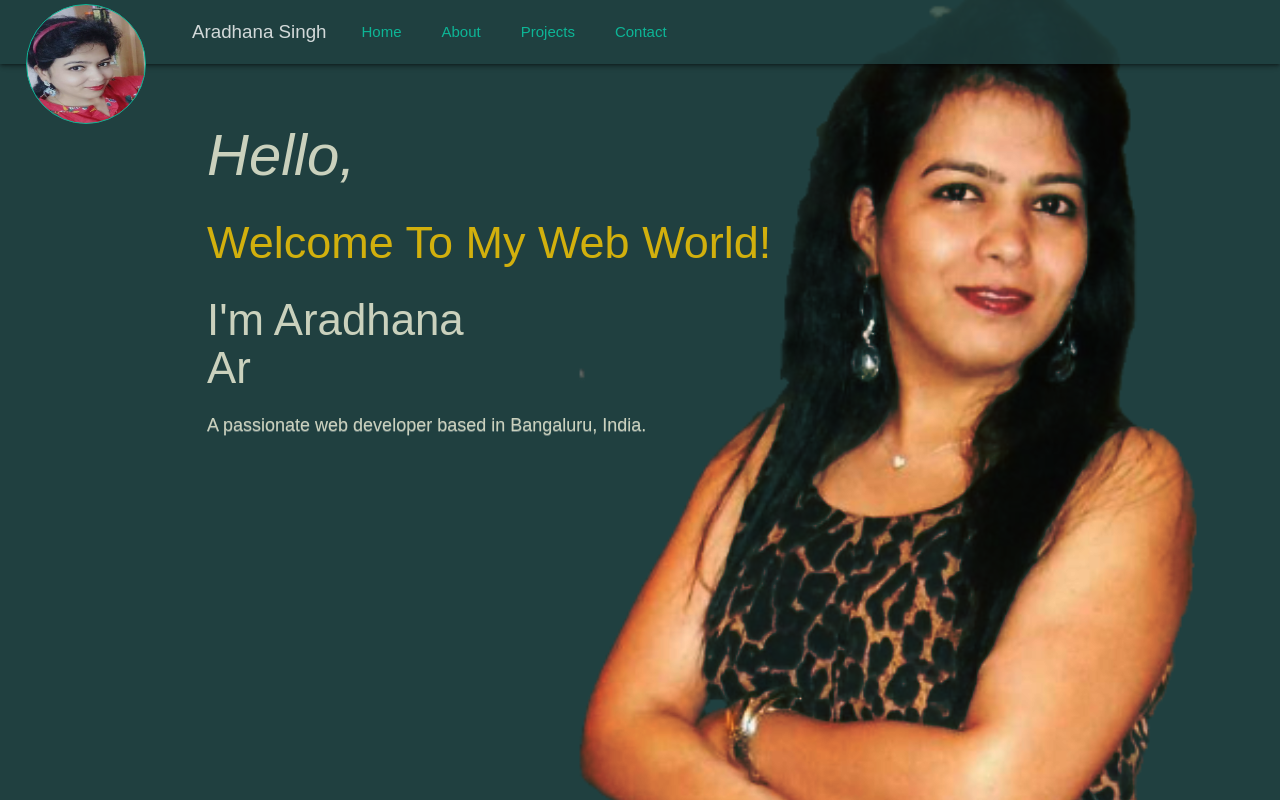
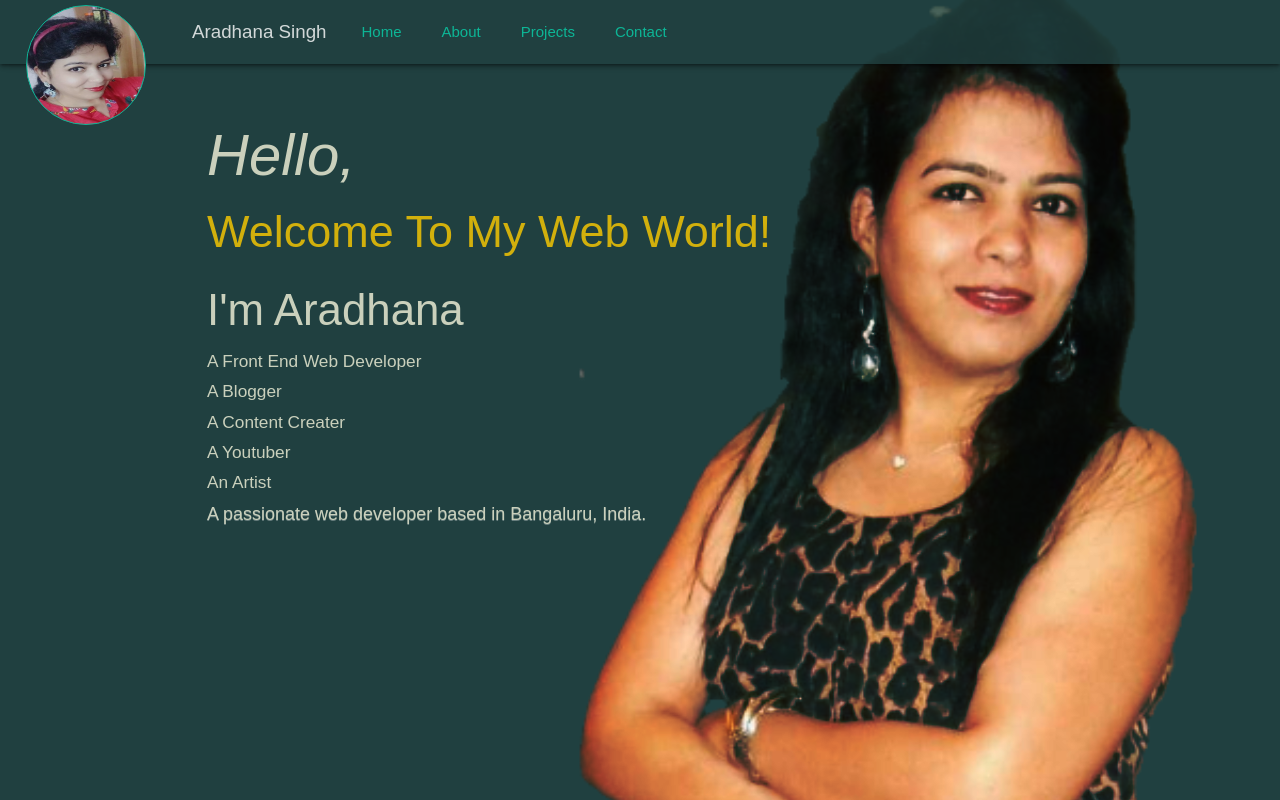
Before and after one commit to aradhanasinghmcscet/portfolio, a React (Create React App) app: page / in a window 1280 px wide. Built offline with nearby package versions, Linux system fonts and the light colour scheme.

Commit message:
removed typewriter

```diff
--- a/package.json
+++ b/package.json
@@ -20,8 +20,7 @@
     "react-redux": "^6.0.0",
     "react-router-dom": "^5.1.2",
     "react-scripts": "3.2.0",
-    "redux": "^4.0.4",
-    "typewriter-effect": "^2.19.0"
+    "redux": "^4.0.4"
   },
   "scripts": {
     "start": "react-scripts start",
--- a/src/components/Home.js
+++ b/src/components/Home.js
@@ -1,5 +1,5 @@
 import React, { Component } from 'react';
-import Typewriter from "typewriter-effect";
+// import Typewriter from "typewriter-effect";
 
 
 // const myidentity = [
@@ -30,7 +30,7 @@ class Home extends Component {
     return (
       <div className='container'>
         <h1>Hello,</h1>
-        <h2 className='welcomeTxt'>Welcome To My Web World!</h2>
+        <h6 className='welcomeTxt'>Welcome To My Web World!</h6>
         <h3>
         I'm Aradhana
           {/* I'm <span className='mytitle'>{textChanges}</span> */}
@@ -48,7 +48,7 @@ class Home extends Component {
        }}
        /> */}
 
-<Typewriter
+{/* <Typewriter
 className="typingText"
   options={{
     strings: ['Aradhana Singh',
@@ -60,8 +60,13 @@ className="typingText"
     autoStart: true,
     loop: true,
   }}
-/>
+/> */}
         </h3>
+        <h6>A Front End Web Developer</h6>
+        <h6>A Blogger</h6>
+        <h6>A Content Creater</h6>
+        <h6>A Youtuber</h6>
+        <h6>An Artist</h6>
         <p>A passionate web developer based in Bangaluru, India.</p>
       </div>
     );
```
